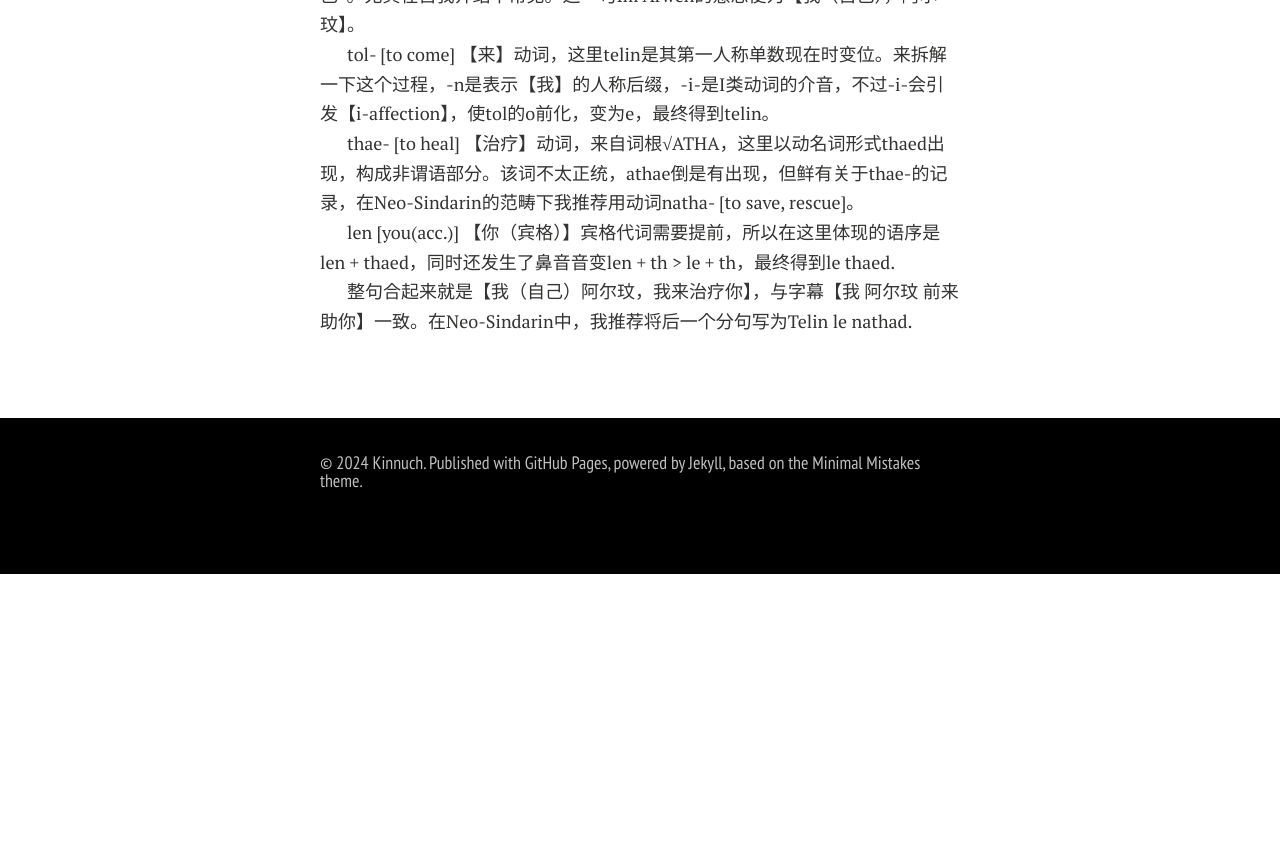
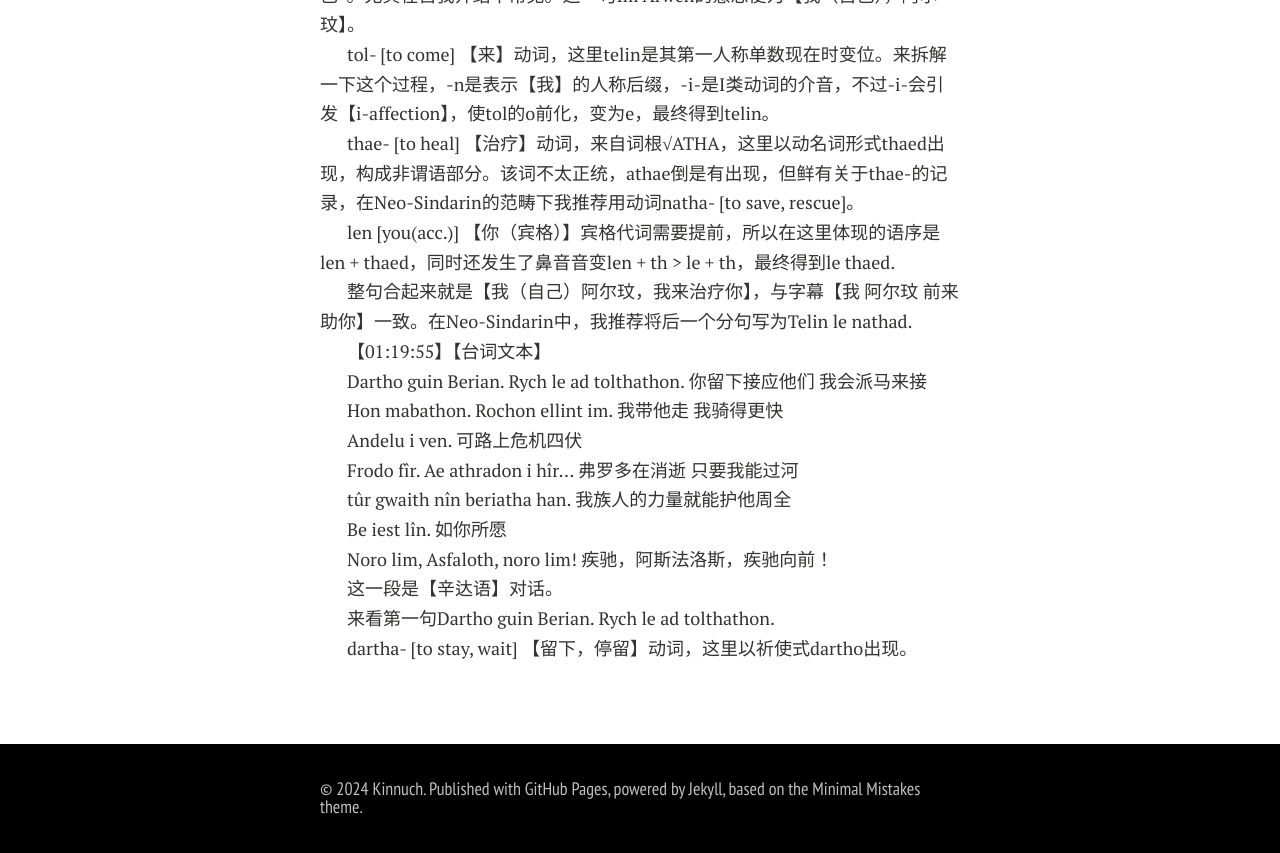
Before and after one commit to Kinnuch/kinnuch.github.io, a Jekyll site: the page built from file/《魔戒》电影中的精灵语拾遗与迷思.md, in a window 1280 px wide and 900 px high, scrolled down 15543 px. Shown: the top 853 px of the window. Built offline with Jekyll 4.4.1, drawn with Linux system fonts in a browser that asks for light colours; nearby versions of some CDN libraries; our own code applies the rules of GitHub Pages for plain Markdown files; comment, search, counter and statistics services are not loaded; a style sheet for code colours, icons or effects is not loaded; before the commit the page ends 16117 px from its top, so only the background shows below that.

Commit message:
Update 《魔戒》电影中的精灵语拾遗与迷思.md

```diff
--- a/file/《魔戒》电影中的精灵语拾遗与迷思.md
+++ b/file/《魔戒》电影中的精灵语拾遗与迷思.md
@@ -569,3 +569,25 @@ thae- [to heal] 【治疗】动词，来自词根√ATHA，这里以动名词形
 len [you(acc.)] 【你（宾格）】宾格代词需要提前，所以在这里体现的语序是len + thaed，同时还发生了鼻音音变len + th > le + th，最终得到le thaed.
 
 整句合起来就是【我（自己）阿尔玟，我来治疗你】，与字幕【我 阿尔玟 前来助你】一致。在Neo-Sindarin中，我推荐将后一个分句写为Telin le nathad.
+
+【01:19:55】【台词文本】
+
+Dartho guin Berian. Rych le ad tolthathon. 你留下接应他们 我会派马来接
+
+Hon mabathon. Rochon ellint im. 我带他走 我骑得更快
+
+Andelu i ven. 可路上危机四伏
+
+Frodo fîr. Ae athradon i hîr... 弗罗多在消逝 只要我能过河
+
+tûr gwaith nîn beriatha han. 我族人的力量就能护他周全
+
+Be iest lîn. 如你所愿
+
+Noro lim, Asfaloth, noro lim! 疾驰，阿斯法洛斯，疾驰向前！
+
+这一段是【辛达语】对话。
+
+来看第一句Dartho guin Berian. Rych le ad tolthathon.
+
+dartha- [to stay, wait] 【留下，停留】动词，这里以祈使式dartho出现。
```
